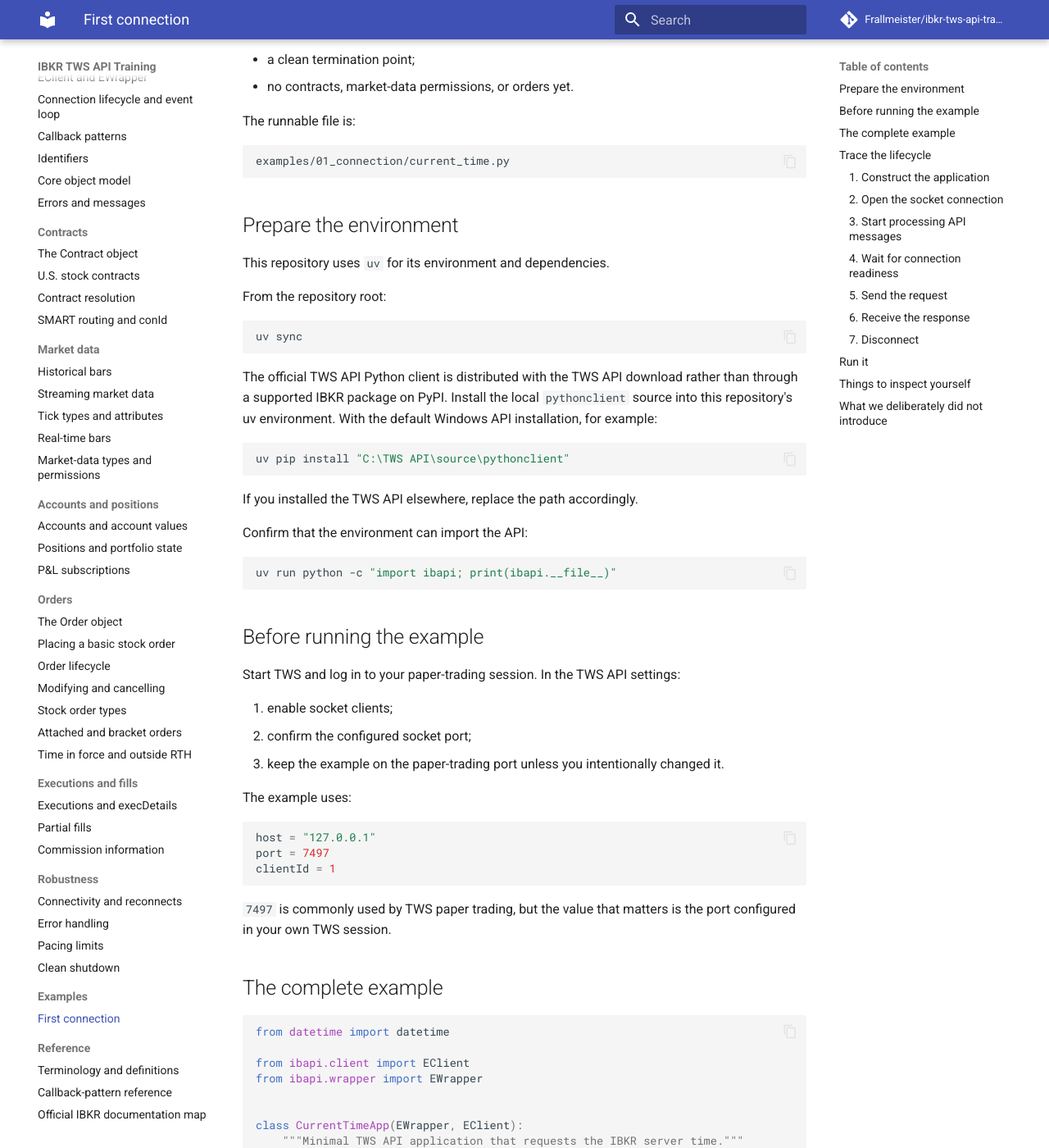
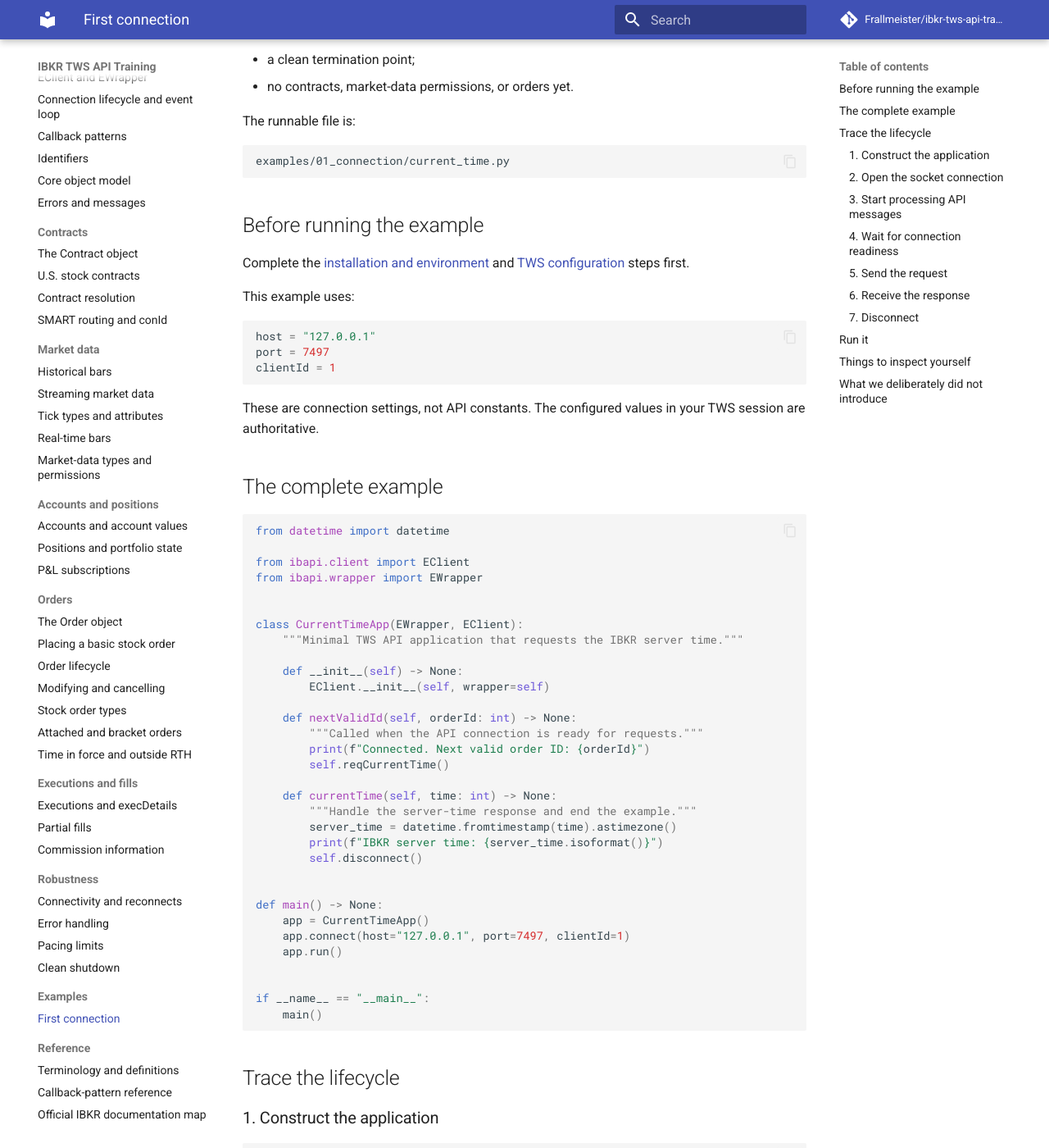
Before and after one commit to Frallmeister/ibkr-tws-api-training, an MkDocs documentation site: the page built from docs/examples/first-connection.md, in a window 1280 px wide and 1400 px high, scrolled down 363 px. Shown: the whole window at 82% size. Built offline with MkDocs 1.6.1 and Material for MkDocs 9.7.7, drawn with Linux system fonts in a browser that asks for light colours; comment, search, counter and statistics services are not loaded.

Commit message:
docs: avoid repeating setup in first example

````diff
--- a/docs/examples/first-connection.md
+++ b/docs/examples/first-connection.md
@@ -17,39 +17,11 @@
 examples/01_connection/current_time.py
 ```
 
-## Prepare the environment
-
-This repository uses `uv` for its environment and dependencies.
-
-From the repository root:
-
-```powershell
-uv sync
-```
-
-The official TWS API Python client is distributed with the TWS API download rather than through a supported IBKR package on PyPI. Install the local `pythonclient` source into this repository's uv environment. With the default Windows API installation, for example:
-
-```powershell
-uv pip install "C:\TWS API\source\pythonclient"
-```
-
-If you installed the TWS API elsewhere, replace the path accordingly.
-
-Confirm that the environment can import the API:
-
-```powershell
-uv run python -c "import ibapi; print(ibapi.__file__)"
-```
-
 ## Before running the example
 
-Start TWS and log in to your paper-trading session. In the TWS API settings:
+Complete the [installation and environment](../getting-started/installation.md) and [TWS configuration](../getting-started/tws-configuration.md) steps first.
 
-1. enable socket clients;
-2. confirm the configured socket port;
-3. keep the example on the paper-trading port unless you intentionally changed it.
-
-The example uses:
+This example uses:
 
 ```python
 host = "127.0.0.1"
@@ -57,7 +29,7 @@
 clientId = 1
 ```
 
-`7497` is commonly used by TWS paper trading, but the value that matters is the port configured in your own TWS session.
+These are connection settings, not API constants. The configured values in your TWS session are authoritative.
 
 ## The complete example
 
````
